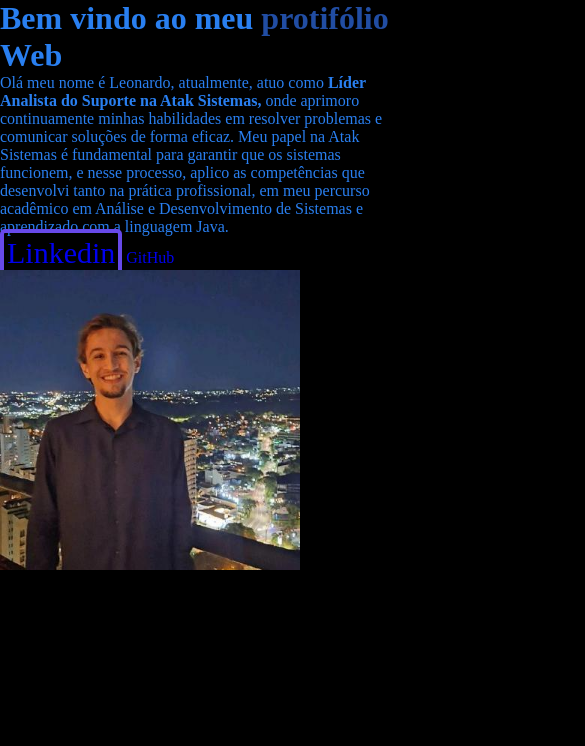
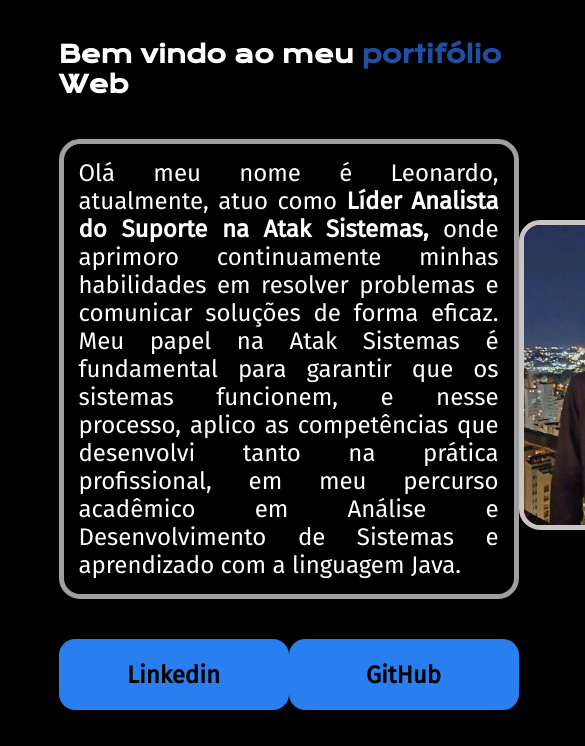
Before and after one commit to LeoLBS/formacao-angular, a plain HTML site: page HTML_CSS_01/Portifolio/index.html in a window 390 px wide. Shown: the top 746 px of the page, 585 px wide, since content can reach past the window. Drawn offline with nearby package versions, Linux system fonts and the light colour scheme.

Commit message:
Alterando a página e deixando mais responsiva e detalhada

```diff
--- a/HTML_CSS_01/Portifolio/index.html
+++ b/HTML_CSS_01/Portifolio/index.html
@@ -9,21 +9,23 @@
     </head>
     <body>
         <header></header>
-        <main>
-            <h1>Bem vindo ao meu <strong class="tituloDestaque">protifólio</strong> Web</h1>
-            <p>
+        <main class="apresentacao">
+            <section class="apresentacao__conteudo">
+                <h1 class="apresentacao__conteudo__titulo">Bem vindo ao meu <strong class="tituloDestaque">portifólio</strong> Web</h1>
+                <div class="apresentacao__quadro">
+                    <p class="apresentacao__quadro__texto">
                     Olá meu nome é Leonardo, atualmente, atuo como <strong>Líder Analista do Suporte na Atak Sistemas,</strong> onde aprimoro continuamente minhas habilidades em
                     resolver problemas e comunicar soluções de forma eficaz. Meu papel na Atak Sistemas é fundamental para garantir que os
                     sistemas funcionem, e nesse processo, aplico as competências que desenvolvi tanto na prática profissional, em
                     meu percurso acadêmico em Análise e Desenvolvimento de Sistemas e aprendizado com a linguagem Java.
                     </p>
-            <div>
-                <a id="linkedin" href="https://www.linkedin.com/in/leonardo-perin-de-berso/">Linkedin</a>
-                <a id="github" href="https://github.com/LeoLBS">GitHub</a>
                 </div>
-            <div id="divImagemLeo">
-                <img src="Img_Leo.jpg" alt="Imagem de Leonardo" height="300px">
+                <div class="apresentacao__links">
+                    <a class="apresentacao__links_link" href="https://www.linkedin.com/in/leonardo-perin-de-berso/" target="_blank"target="_blank">Linkedin</a>
+                    <a class="apresentacao__links_link" href="https://github.com/LeoLBS" target="_blank">GitHub</a>
                 </div>
+            </section>
+            <img class="imagemhome" src="Img_Leo.jpg" alt="Imagem de Leonardo" height="300px">
         </main>
         <footer></footer>
     </body>
--- a/HTML_CSS_01/Portifolio/reset.css
+++ b/HTML_CSS_01/Portifolio/reset.css
@@ -1,6 +1,4 @@
 *{
     margin: 0;
     padding: 0;
-    box-sizing: border-box;
-    text-decoration: none;
 }
--- a/HTML_CSS_01/Portifolio/style.css
+++ b/HTML_CSS_01/Portifolio/style.css
@@ -1,7 +1,9 @@
+@import url('https://fonts.googleapis.com/css2?family=Fira+Sans&family=Krona+One&display=swap');
+
 body{
     box-sizing: border-box;
     background-color: #000000;
-    color: #297ff0;
+    color:#ffffff;
     height: 100vh;
 }
 
@@ -9,19 +11,60 @@ body{
     color: #214da3;
 }
 
-#linkedin{
-    border-style: solid;
-    border-width: 4px;
-    border-color: #6749e9;
-    padding: 3px;
-    border-radius: 5px;
-    font-size: 30px;
+.apresentacao{
+    margin: 10% 15%;
+    display: flex;
+    align-items: center;
+    justify-content: space-between;
 }
 
-#github{
-
+.apresentacao__conteudo {
+    width: 615px;
+    font-family: "Krona One", sans-serif;
+    display: flex;
+    flex-direction: column;
+    gap: 40px;
 }
 
-#divImagemLeo{
-    position: static;
+.apresentacao__conteudo_titulo {
+    font-size: 36px;
 }
+
+.apresentacao__quadro__texto {
+    font-size: 24px;
+    font-family: "Fira Sans", sans-serif;
+    padding: 15px;
+    text-align: justify;
+}
+
+.apresentacao__quadro {
+    border: 5px;
+    border-radius: 21px;
+    border-style: solid;
+    border-color: #9f9f9f;
+}
+
+.apresentacao__links {
+    display: flex;
+    justify-content: space-between;
+}
+
+.apresentacao__links_link {
+    background-color: #297ff0;
+    width: 230px;
+    text-align: center;
+    border-radius: 16px;
+    font-size: 24px;
+    padding: 21.5px 0;
+    text-decoration: none;
+    color: #000000;
+    font-family: "Fira Sans", sans-serif;
+    font-weight: 600;
+}
+
+.imagemhome {
+    border: 5px;
+    border-radius: 21px;
+    border-style: solid;
+    border-color: #cac4c4;
+}
```
Lines whose indentation alone changed are shown as unchanged.
